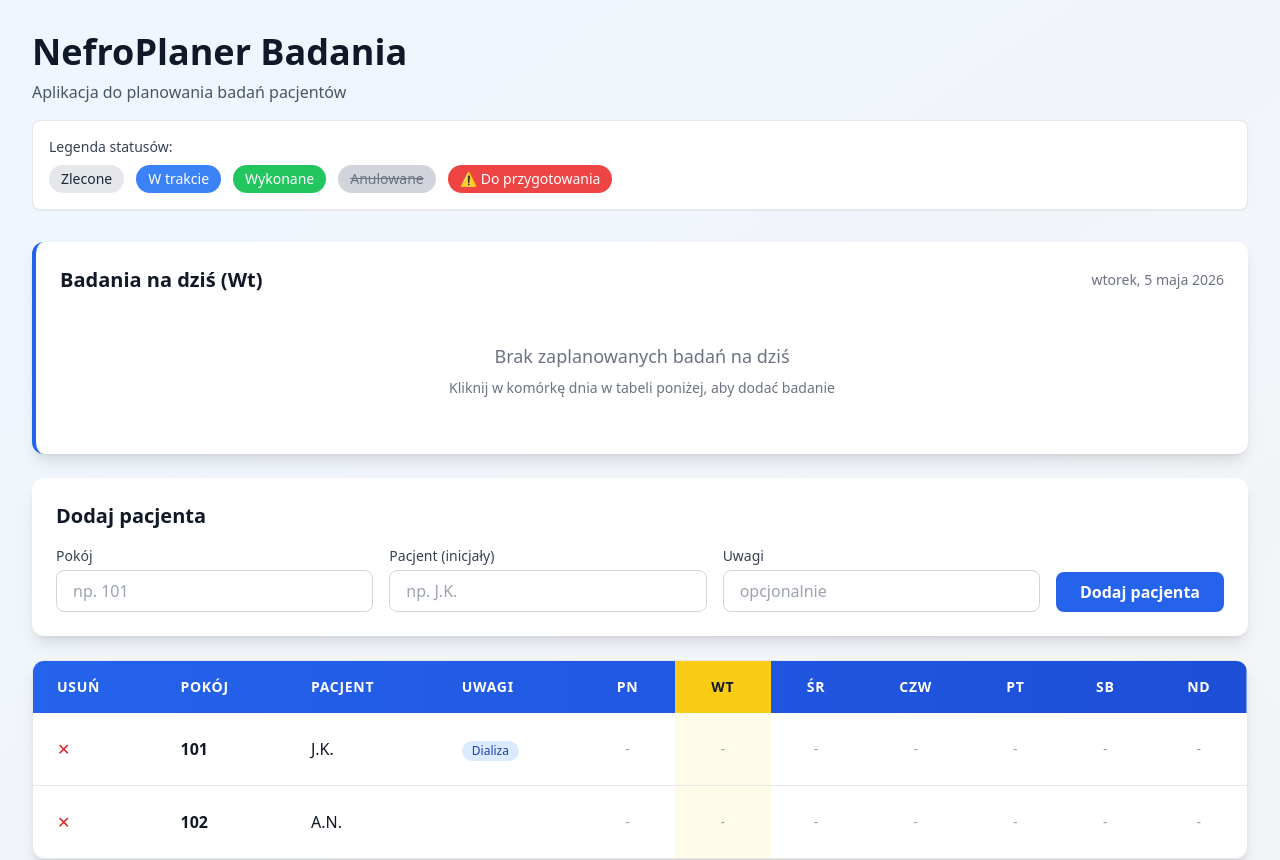
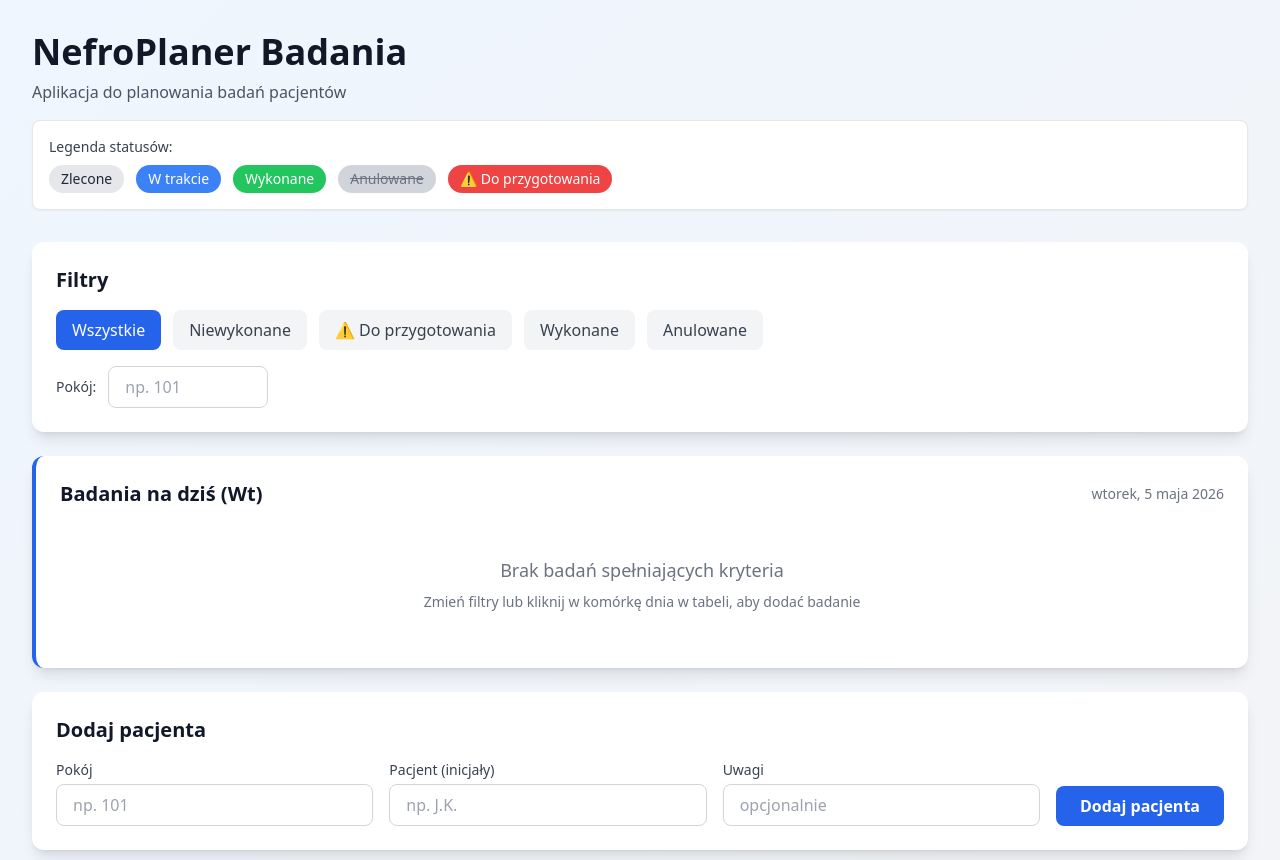
Before and after one commit to joannaklos1983/nefroplaner-badania, a Next.js app: page / in a window 1280 px wide. Shown: the top 860 px of the page. Built offline with nearby package versions, Linux system fonts and the light colour scheme.

Commit message:
Update page.js

```diff
--- a/app/page.js
+++ b/app/page.js
@@ -19,6 +19,10 @@ export default function Home() {
   const [selectedExams, setSelectedExams] = useState([])
   const [otherExam, setOtherExam] = useState('')
   const [editingExam, setEditingExam] = useState(null)
+
+  // Filtry
+  const [activeFilter, setActiveFilter] = useState('wszystkie')
+  const [roomFilter, setRoomFilter] = useState('')
 
   const days = ['Pn', 'Wt', 'Śr', 'Czw', 'Pt', 'Sb', 'Nd']
 
@@ -78,9 +82,51 @@ export default function Home() {
 
   const currentDay = getCurrentDay()
 
+  // Funkcja sprawdzająca czy pacjent ma badania spełniające filtr
+  const patientMatchesFilter = (patient) => {
+    // Filtr pokoju
+    if (roomFilter && !patient.room.toLowerCase().includes(roomFilter.toLowerCase())) {
+      return false
+    }
+
+    // Filtr "wszystkie" - pokaż wszystkich
+    if (activeFilter === 'wszystkie') {
+      return true
+    }
+
+    // Sprawdź czy pacjent ma jakiekolwiek badanie w którymkolwiek dniu
+    const allExams = []
+    days.forEach(day => {
+      const dayExams = patient.exams[day] || []
+      allExams.push(...dayExams)
+    })
+
+    if (allExams.length === 0) {
+      return false
+    }
+
+    // Filtry statusów
+    if (activeFilter === 'niewykonane') {
+      return allExams.some(exam => exam.status !== 'Wykonane' && exam.status !== 'Anulowane')
+    }
+    if (activeFilter === 'do przygotowania') {
+      return allExams.some(exam => exam.status === 'Do przygotowania')
+    }
+    if (activeFilter === 'wykonane') {
+      return allExams.some(exam => exam.status === 'Wykonane')
+    }
+    if (activeFilter === 'anulowane') {
+      return allExams.some(exam => exam.status === 'Anulowane')
+    }
+
+    return true
+  }
+
+  const filteredPatients = patients.filter(patientMatchesFilter)
+
   const getTodayExams = () => {
     const todayExams = []
-    patients.forEach(patient => {
+    filteredPatients.forEach(patient => {
       const exams = patient.exams[currentDay] || []
       if (exams.length > 0) {
         todayExams.push({
@@ -238,6 +284,88 @@ export default function Home() {
           </div>
         </div>
 
+        {/* Filtry */}
+        <div className="bg-white rounded-xl shadow-lg p-6 mb-6">
+          <h2 className="text-xl font-semibold text-gray-900 mb-4">
+            Filtry
+          </h2>
+          <div className="flex flex-wrap gap-3 mb-4">
+            <button
+              onClick={() => setActiveFilter('wszystkie')}
+              className={`px-4 py-2 rounded-lg font-medium transition-colors ${
+                activeFilter === 'wszystkie'
+                  ? 'bg-blue-600 text-white'
+                  : 'bg-gray-100 text-gray-700 hover:bg-gray-200'
+              }`}
+            >
+              Wszystkie
+            </button>
+            <button
+              onClick={() => setActiveFilter('niewykonane')}
+              className={`px-4 py-2 rounded-lg font-medium transition-colors ${
+                activeFilter === 'niewykonane'
+                  ? 'bg-blue-600 text-white'
+                  : 'bg-gray-100 text-gray-700 hover:bg-gray-200'
+              }`}
+            >
+              Niewykonane
+            </button>
+            <button
+              onClick={() => setActiveFilter('do przygotowania')}
+              className={`px-4 py-2 rounded-lg font-medium transition-colors ${
+                activeFilter === 'do przygotowania'
+                  ? 'bg-red-600 text-white'
+                  : 'bg-gray-100 text-gray-700 hover:bg-gray-200'
+              }`}
+            >
+              ⚠️ Do przygotowania
+            </button>
+            <button
+              onClick={() => setActiveFilter('wykonane')}
+              className={`px-4 py-2 rounded-lg font-medium transition-colors ${
+                activeFilter === 'wykonane'
+                  ? 'bg-green-600 text-white'
+                  : 'bg-gray-100 text-gray-700 hover:bg-gray-200'
+              }`}
+            >
+              Wykonane
+            </button>
+            <button
+              onClick={() => setActiveFilter('anulowane')}
+              className={`px-4 py-2 rounded-lg font-medium transition-colors ${
+                activeFilter === 'anulowane'
+                  ? 'bg-gray-600 text-white'
+                  : 'bg-gray-100 text-gray-700 hover:bg-gray-200'
+              }`}
+            >
+              Anulowane
+            </button>
+          </div>
+          <div className="flex gap-3 items-center">
+            <label className="text-sm font-medium text-gray-700">
+              Pokój:
+            </label>
+            <input
+              type="text"
+              value={roomFilter}
+              onChange={(e) => setRoomFilter(e.target.value)}
+              placeholder="np. 101"
+              className="px-4 py-2 border border-gray-300 rounded-lg focus:ring-2 focus:ring-blue-500 focus:border-blue-500 w-40"
+            />
+            {(activeFilter !== 'wszystkie' || roomFilter) && (
+              <button
+                onClick={() => {
+                  setActiveFilter('wszystkie')
+                  setRoomFilter('')
+                }}
+                className="px-4 py-2 text-sm bg-gray-200 hover:bg-gray-300 rounded-lg transition-colors"
+              >
+                Wyczyść filtry
+              </button>
+            )}
+          </div>
+        </div>
+
         {/* Badania na dziś */}
         <div className="bg-white rounded-xl shadow-lg p-6 mb-6 border-l-4 border-blue-600">
           <div className="flex items-center justify-between mb-4">
@@ -288,8 +416,8 @@ export default function Home() {
             </div>
           ) : (
             <div className="text-center py-8 text-gray-500">
-              <p className="text-lg">Brak zaplanowanych badań na dziś</p>
-              <p className="text-sm mt-2">Kliknij w komórkę dnia w tabeli poniżej, aby dodać badanie</p>
+              <p className="text-lg">Brak badań spełniających kryteria</p>
+              <p className="text-sm mt-2">Zmień filtry lub kliknij w komórkę dnia w tabeli, aby dodać badanie</p>
             </div>
           )}
         </div>
@@ -363,7 +491,8 @@ export default function Home() {
                 </tr>
               </thead>
               <tbody className="divide-y divide-gray-200">
-                {patients.map((patient) => (
+                {filteredPatients.length > 0 ? (
+                  filteredPatients.map((patient) => (
                     <tr key={patient.id} className="hover:bg-blue-50 transition-colors">
                       <td className="px-6 py-4">
                         <button
@@ -411,7 +540,14 @@ export default function Home() {
                         )
                       })}
                     </tr>
-                ))}
+                  ))
+                ) : (
+                  <tr>
+                    <td colSpan={4 + days.length} className="px-6 py-8 text-center text-gray-500">
+                      Brak pacjentów spełniających kryteria filtrowania
+                    </td>
+                  </tr>
+                )}
               </tbody>
             </table>
           </div>
```
Lines whose indentation alone changed are shown as unchanged.
